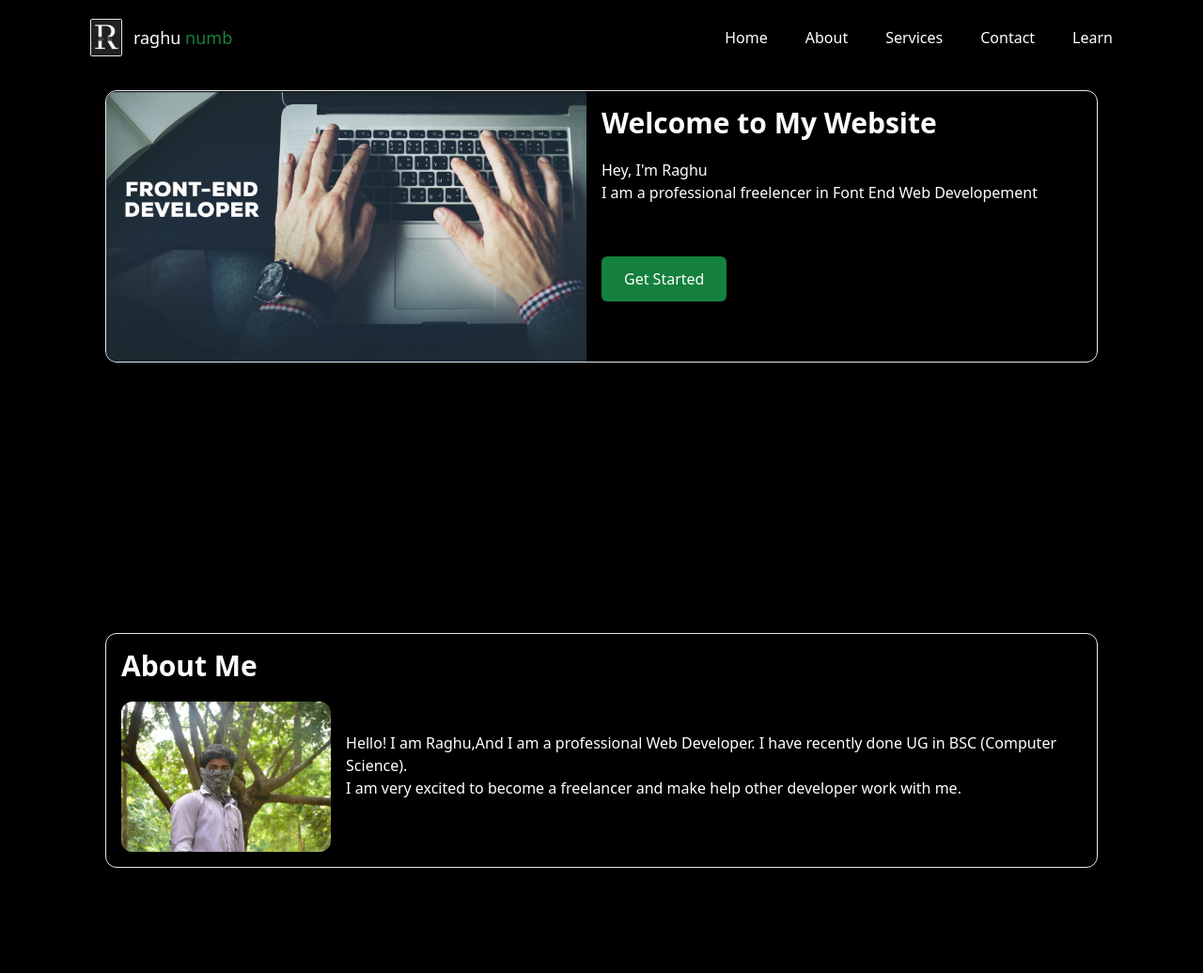
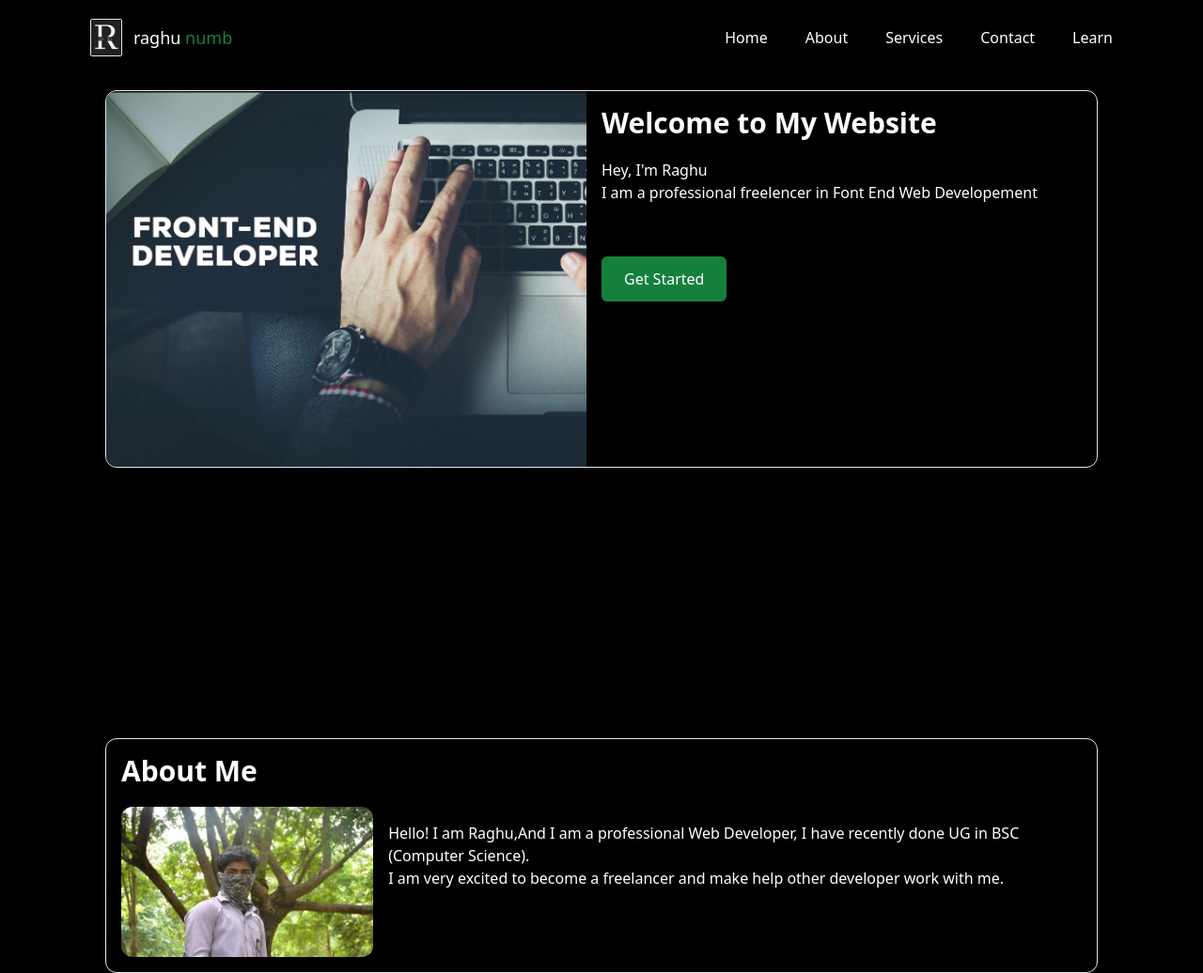
Before and after one commit to devil-mask1432/tailwindweb, a website: page index.html in a window 1280 px wide. Shown: the top 1036 px of the page at 94% size. Drawn offline with Linux system fonts and the light colour scheme.

Commit message:
The about page hight has fixed

```diff
--- a/index.html
+++ b/index.html
@@ -37,7 +37,7 @@
     <div class="max-auto max-w-full bg-black text-white overflow-hidden shadow-md rounded-xl border ">
       <div class=" sm:flex ">
         <div class="flex-1">
-          <img src="assets/FEW.png" alt="" class="object-cover h-full w-full  md:w-screen md:h-full md:rounded-l-xl">
+          <img src="assets/FEW.png" alt="" class="object-cover h-full w-full md:object-left md:w-[600px] md:object-cover md:h-[400px] md:rounded-l-xl">
         </div>
       <div class="p-4 flex-1">
         <h1 class=" mb-5 font-bold text-3xl ">
@@ -63,13 +63,13 @@
         <h1 class=" mb-5 font-bold text-3xl">
          About Me
         </h1>
-      <div class="md:flex md:justify-evenly">
-        <div>
-          <img class="rounded-xl object-cover w-full md:h-40 md:full" src="assets/WhatsApp Image 2024-12-08 at 10.00.05.jpeg" alt="">
+      <div class="md:flex">
+        <div class="mr-4">
+          <img class="rounded-xl object-cover w-full md:h-40 md:w-[300px]" src="assets/WhatsApp Image 2024-12-08 at 10.00.05.jpeg" alt="">
         </div>
-        <div class="md:p-4 mt-4 ">
+        <div class=" mt-4 ">
           <p>
-            Hello! I am Raghu,And I am a professional Web Developer.
+            Hello! I am Raghu,And I am a professional Web Developer,
             I have recently done UG in BSC (Computer Science). <br>
             I am very excited to become a freelancer and make help other developer work with me.
           </p>
```
Also changed, not shown: src/output.css.
